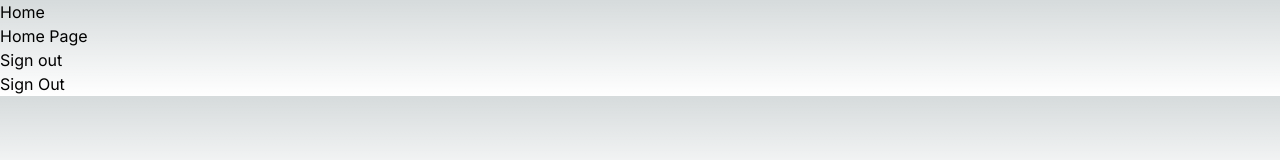
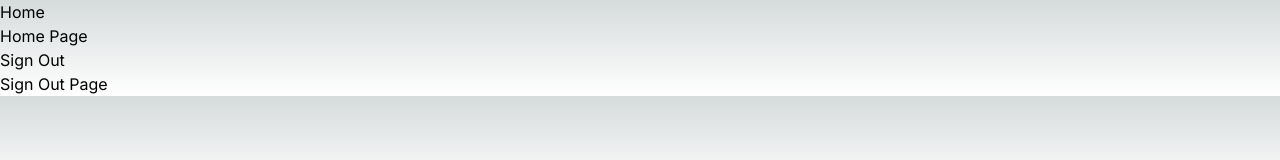
Before and after one commit to peterston-e/PricePoint-Sold-House-Prices, a Next.js app: page / in a window 1280 px wide. Shown: the top 160 px of the page. Built offline with nearby package versions, Linux system fonts and the light colour scheme; no server answers.

Commit message:
removed unneeded auth methods

```diff
--- a/src/app/components/usercard.jsx
+++ b/src/app/components/usercard.jsx
@@ -27,11 +27,11 @@ export default function UserCard({ user, pagetype }) {
 					value="90266bf5a8b757e0683882421ecb73729041269c0112ad591049dbb704cc85ae"
 				/>
 				<button id="submitButton" type="submit">
-					Sign out
+					Sign Out
 				</button>
 			</form>
 			<a href="/api/auth/signout">
-				<button>Sign Out</button>
+				<button>Sign Out Page</button>
 			</a>
 		</div>
 	);
```
